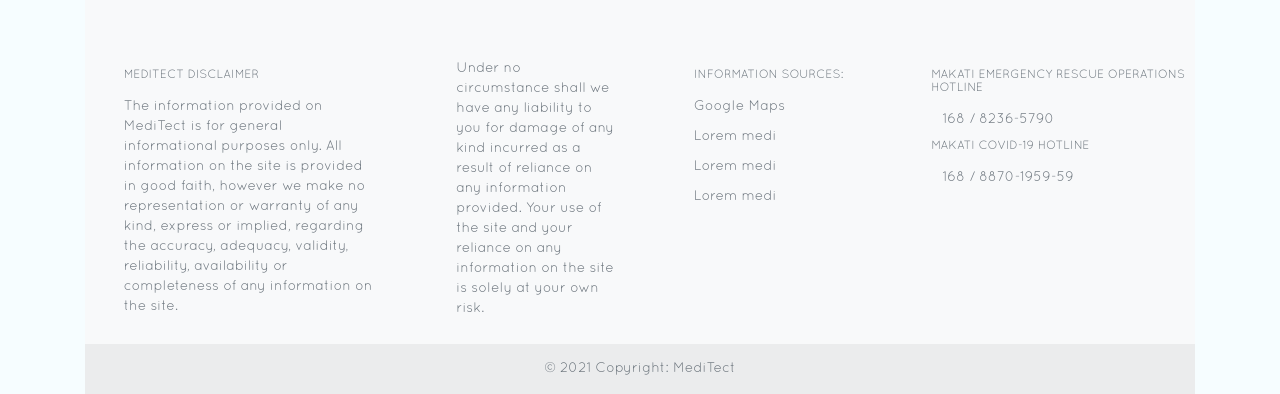
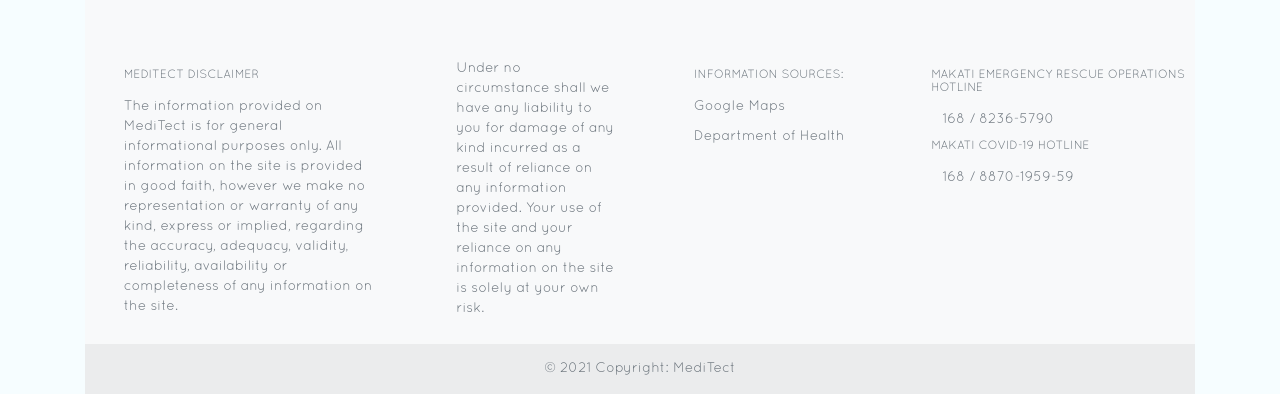
Before and after one commit to Johatnan/MediTectCodeIgniter, a CodeIgniter app: page /Meditect/about-us.php in a window 1280 px wide. Shown: the part 2082-2476 px from the top of the page. Run offline with CodeIgniter, Linux system fonts and the light colour scheme; some libraries are stand-ins or nearby versions; some web fonts are replaced.

Commit message:
completed footer information

```diff
--- a/application/views/templates/footer.php
+++ b/application/views/templates/footer.php
@@ -1,8 +1,6 @@
 
-    <!-- Footer -->
-<footer class="text-center text-lg-start bg-light text-muted">
-  <br>
-
+<!-- Footer -->
+<footer class="text-center text-lg-start bg-light text-muted"><br>
   <!-- Section: Links  -->
   <section class="">
     <div class="container text-left text-md-start mt-5">
@@ -22,7 +20,6 @@
           availability or completeness of any information on the site.
           </p>
         </div>
-        <!-- Grid column -->
 
         <!-- Grid column -->
         <div class="col-md-2 col-lg-2 col-xl-2 mx-auto mb-4">
@@ -46,13 +43,7 @@
             <a href="https://www.google.com/maps/search/makati+hospitals/@14.580433,120.9498943,13z" class="text-reset">Google Maps</a>
           </p>
           <p>
-            <a href="#!" class="text-reset">Lorem medi</a>
-          </p>
-          <p>
-            <a href="#!" class="text-reset">Lorem medi</a>
-          </p>
-          <p>
-            <a href="#!" class="text-reset">Lorem medi</a>
+            <a href="https://nhfr.doh.gov.ph/rfacilities2list.php?t=rfacilities2&x_license=&psearch=makati&psearchtype=AND" class="text-reset">Department of Health</a>
           </p>
         </div>
         <!-- Grid column -->
@@ -69,7 +60,6 @@
           </h6>
           <p><i class="fas fa-phone me-3"></i> 168 / 8870-1959-59 </p>
         </div>
-
         <!-- Grid column -->
       </div>
       <!-- Grid row -->
@@ -83,11 +73,13 @@
     <a class="text-reset fw-bold"> MediTect</a>
   </div>
   <!-- Copyright -->
+
 </footer>
+<!-- End of Footer -->
 
-    <!-- <script src="https://code.jquery.com/jquery-3.5.1.min.js"></script>
-    <script src="https://cdn.jsdelivr.net/npm/popper.js@1.16.0/dist/umd/popper.min.js"></script>
-    <script src="https://stackpath.bootstrapcdn.com/bootstrap/4.5.0/js/bootstrap.min.js"></script>
-    <script src="https://cdn.jsdelivr.net/npm/bootstrap@5.0.0-beta1/dist/js/bootstrap.bundle.min.js" integrity="sha384-ygbV9kiqUc6oa4msXn9868pTtWMgiQaeYH7/t7LECLbyPA2x65Kgf80OJFdroafW" crossorigin="anonymous"></script>
+<!-- <script src="https://code.jquery.com/jquery-3.5.1.min.js"></script>
+<script src="https://cdn.jsdelivr.net/npm/popper.js@1.16.0/dist/umd/popper.min.js"></script>
+<script src="https://stackpath.bootstrapcdn.com/bootstrap/4.5.0/js/bootstrap.min.js"></script>
+<script src="https://cdn.jsdelivr.net/npm/bootstrap@5.0.0-beta1/dist/js/bootstrap.bundle.min.js" integrity="sha384-ygbV9kiqUc6oa4msXn9868pTtWMgiQaeYH7/t7LECLbyPA2x65Kgf80OJFdroafW" crossorigin="anonymous"></script>
 </body>
 </html> -->
```
